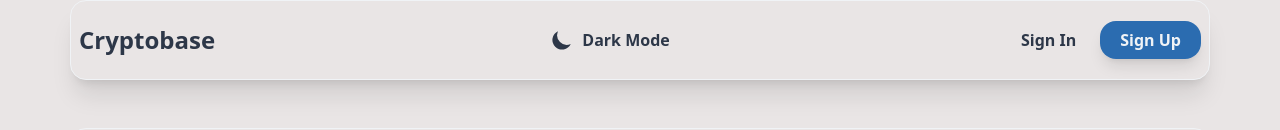
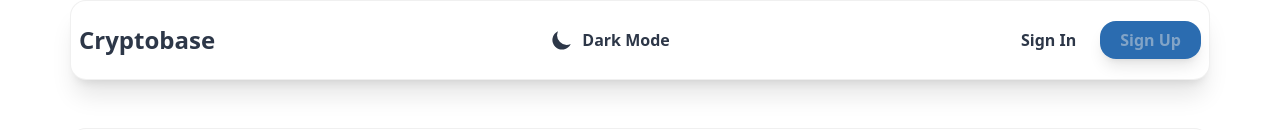
Before and after one commit to gregorybv/crypto-react-app, a React (Create React App) app: page /coin/1 in a window 1280 px wide. Shown: the top 130 px of the page. Built offline with nearby package versions, Linux system fonts and the light colour scheme; no server answers.

Commit message:
new color

```diff
--- a/src/index.css
+++ b/src/index.css
@@ -16,7 +16,7 @@
   --color-bg-primary: #2d3748;
   --color-bg-secondary: #283141;
   --color-text-primary: #dbdbdb;
-  --color-text-secondary: #e2e8f0;
+  --color-text-secondary: #e1e6ed;
   --color-text-accent: #81e6d9;
   --color-bg-input: #4a5361;
   --color-bg-button: #81e6d9;
@@ -24,8 +24,8 @@
 
 /* Light theme */
 .light {
-  --color-bg-primary: #e9e5e5;
-  --color-bg-secondary: #f0f3f6;
+  --color-bg-primary: #ffffff;
+  --color-bg-secondary: #e0e0e07b;
   --color-text-primary: #2d3748;
   --color-text-secondary: #4a5568;
   --color-text-accent: #2b6cb0;
```
